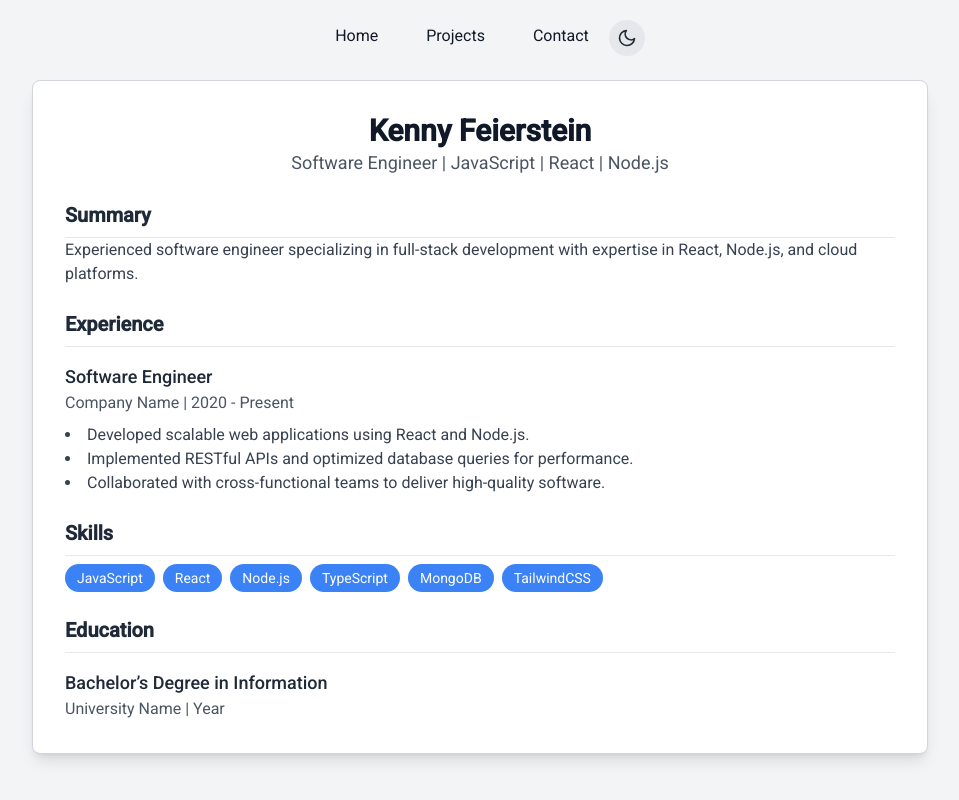
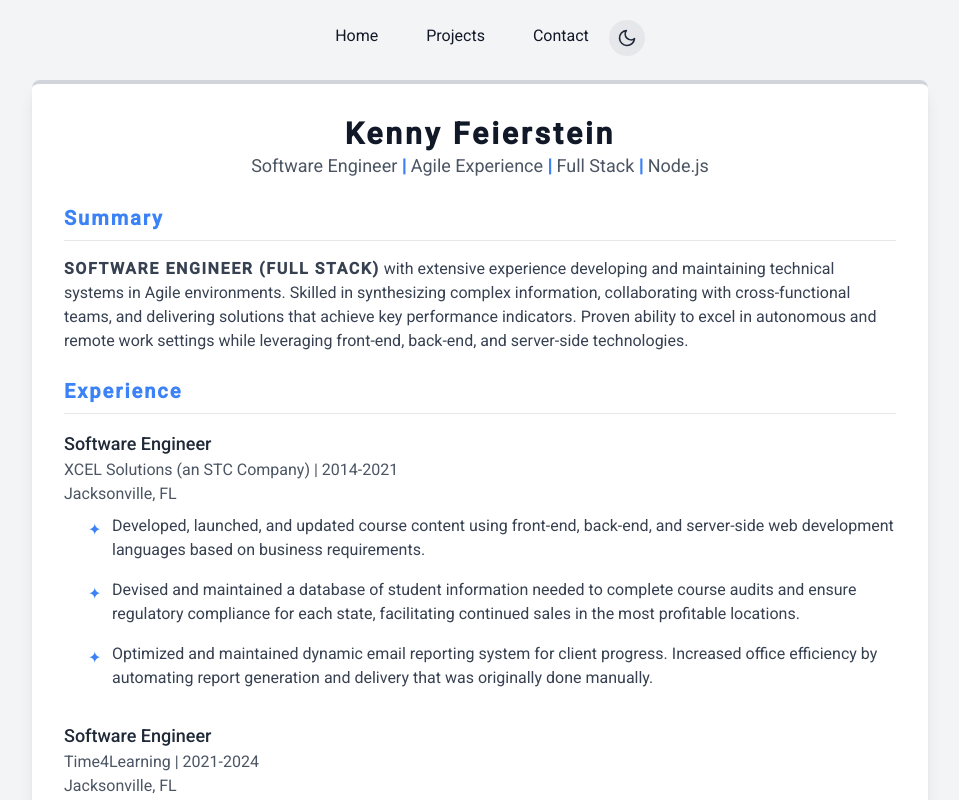
Before and after one commit to Feierstein1/ProfilePage, a Next.js app: page /resume in a window 1280 px wide. Shown: the top 800 px of the page, without its empty margins (160-1119 px from the left). Built offline with nearby package versions, Linux system fonts and the light colour scheme.

Commit message:
setup resume

```diff
--- a/src/app/resume/page.tsx
+++ b/src/app/resume/page.tsx
@@ -1,58 +1,143 @@
 "use client";
+
+const skills = [
+  "JavaScript", "React", "Node.js", "TypeScript", "MongoDB", "TailwindCSS", "Postgre", "Firebase", "BootStrap", "MUI", "HTML", "CSS", "GIT"
+]
+
+const experience = [
+  {
+    title: "Software Engineer",
+    company: "XCEL Solutions (an STC Company) ",
+    location: "Jacksonville, FL",
+    date: "2014-2021",
+    details: [
+      "Developed, launched, and updated course content using front-end, back-end, and server-side web development languages based on business requirements. ",
+      "Devised and maintained a database of student information needed to complete course audits and ensure regulatory compliance for each state, facilitating continued sales in the most profitable locations. ",
+      "Optimized and maintained dynamic email reporting system for client progress. Increased office efficiency by automating report generation and delivery that was originally done manually."
+    ]
+  },
+  {
+    title: "Software Engineer",
+    company: "Time4Learning ",
+    location: "Jacksonville, FL",
+    date: "2021-2024",
+    details: [
+      "Collaborated with academic course curriculum developers to create complex online interactive experiences for grade school students.",
+      "Developed and maintained features while ensuring timely delivery and adherence to requirements outlined in Jira tickets."
+    ]
+  }
+]
+
+// Style sets
+const titleStyle = 'text-xl text-blue-500  tracking-widest font-semibold  border-b pb-2'
 
 const Resume = () => {
   return (
-    <div className="max-w-4xl mx-auto bg-white dark:bg-gray-900 shadow-lg rounded-lg p-8 space-y-6 border border-gray-300 dark:border-gray-700">
+
+      <div className="max-w-4xl mx-auto bg-white dark:bg-gray-900 shadow-lg rounded-lg p-8 space-y-6 border-t-4 border-b-4 border-gray-300 dark:border-gray-700">
       {/* Header Section */}
-      <div className="text-center">
-        <h1 className="text-3xl font-bold text-gray-900 dark:text-gray-100">Kenny Feierstein</h1>
-        <p className="text-lg text-gray-600 dark:text-gray-300">Software Engineer | JavaScript | React | Node.js</p>
-      </div>
+      <Header/>
 
       {/* Summary Section */}
+      <Summary/>
+
+      {/* Experience Section */}
+      <Experience/>
+
+      {/* Education Section */}
+      <Education/>
+
+      {/* Skills Section */}
+      <Skills/>
+    </div>
+  );
+};
+
+const Header = () => {
+  return (
+    <>
+      <div className="text-center">
+        <h1 className="text-3xl tracking-widest font-bold text-gray-900 dark:text-gray-100">Kenny Feierstein</h1>
+        <p className="text-lg text-gray-600 dark:text-gray-300">
+          Software Engineer <b className="text-blue-500">| </b>
+          Agile Experience <b className="text-blue-500">| </b>
+          Full Stack <b className="text-blue-500">| </b>
+          Node.js
+        </p>
+      </div>
+    </>
+  )
+}
+
+const Summary = () => {
+  return (
+    <>
       <section>
-        <h2 className="text-xl font-semibold text-gray-800 dark:text-gray-200 border-b pb-2">Summary</h2>
-        <p className="text-gray-700 dark:text-gray-300">
-          Experienced software engineer specializing in full-stack development with expertise in React, Node.js, and cloud platforms.
+        <h2 className={`${titleStyle}`}>Summary</h2>
+        <p className="text-gray-700 dark:text-gray-300 mt-4">
+          <b className="tracking-widest">SOFTWARE ENGINEER (FULL STACK)</b> with extensive experience developing and maintaining technical systems in Agile environments.
+          Skilled in synthesizing complex information, collaborating with cross-functional teams, and delivering solutions that achieve key performance indicators.
+          Proven ability to excel in autonomous and remote work settings while leveraging front-end, back-end, and server-side technologies.
         </p>
       </section>
+    </>
+  )
+}
 
-      {/* Experience Section */}
+const Experience = () => {
+  return (
+    <>
       <section>
-        <h2 className="text-xl font-semibold text-gray-800 dark:text-gray-200 border-b pb-2">Experience</h2>
-        <div className="mt-4">
-          <h3 className="text-lg font-medium text-gray-800 dark:text-gray-200">Software Engineer</h3>
-          <p className="text-gray-600 dark:text-gray-400">Company Name | 2020 - Present</p>
-          <ul className="list-disc list-inside text-gray-700 dark:text-gray-300 mt-2">
-            <li>Developed scalable web applications using React and Node.js.</li>
-            <li>Implemented RESTful APIs and optimized database queries for performance.</li>
-            <li>Collaborated with cross-functional teams to deliver high-quality software.</li>
-          </ul>
-        </div>
+        <h2 className={`${titleStyle}`}>Experience</h2>
+        {experience.map(({ title, company, location, date, details }, index) => (
+          <div key={index} className="mt-4">
+            <h3 className="text-lg font-medium text-gray-800 dark:text-gray-200">{title}</h3>
+            <p className="text-gray-600 dark:text-gray-400">{company} | {date}</p>
+            <p className="text-gray-600 dark:text-gray-400">{location}</p>
+            <ul className="list-none list-outside pl-6 text-gray-700 dark:text-gray-300 mt-2">
+              {details.map((d, i) =>  (
+                <li key={i} className="pb-4 relative pl-6 before:absolute before:left-0 before:top-1 before:text-blue-500 before:content-['\2726']">
+                  {d}
+                </li>
+              ))}
+            </ul>
+          </div>
+        ))}
       </section>
+    </>
+  )
+}
 
-      {/* Skills Section */}
+const Skills = () => {
+  return (
+    <>
       <section>
-        <h2 className="text-xl font-semibold text-gray-800 dark:text-gray-200 border-b pb-2">Skills</h2>
-        <div className="flex flex-wrap gap-2 mt-2">
-          {["JavaScript", "React", "Node.js", "TypeScript", "MongoDB", "TailwindCSS"].map((skill, index) => (
+        <h2 className={`${titleStyle}`}>Skills</h2>
+        <div className="flex flex-wrap gap-2 mt-3">
+          {skills.map((skill, index) => (
             <span key={index} className="bg-blue-500 text-white text-sm px-3 py-1 rounded-full">
               {skill}
             </span>
           ))}
         </div>
       </section>
+    </>
+  )
+}
 
-      {/* Education Section */}
-      <section>
-        <h2 className="text-xl font-semibold text-gray-800 dark:text-gray-200 border-b pb-2">Education</h2>
+const Education = () => {
+  return (
+    <>
+    <section>
+        <h2 className={`${titleStyle}`}>Education</h2>
         <div className="mt-4">
-          <h3 className="text-lg font-medium text-gray-800 dark:text-gray-200">Bachelor’s Degree in Information</h3>
-          <p className="text-gray-600 dark:text-gray-400">University Name | Year</p>
+          <h3 className="text-lg font-medium text-gray-800 dark:text-gray-200">Bachelor of Science (BS), Information Science (Computer Science Program)</h3>
+          <p className="text-gray-600 dark:text-gray-400">University of North Florida | 2018</p>
         </div>
       </section>
-    </div>
-  );
-};
+    </>
+  )
+}
+
 
 export default Resume;
--- a/src/components/Profile.tsx
+++ b/src/components/Profile.tsx
@@ -12,7 +12,7 @@ const Profile = () => {
           Kenny Feierstein
         </h2>
       </div>
-      <div className="grid grid-cols-1 sm:grid-cols-1 md:grid-cols-2 items-center bg-gray-100 dark:bg-gray-900 p-6 rounded-xl border-t-4 border-b-4 m-6">
+      <div className="grid grid-cols-1 sm:grid-cols-1 md:grid-cols-2 items-center bg-gray-100 dark:bg-gray-900 p-6 rounded-xl border-t-4 border-b-4 dark:border-gray-700 m-6">
         <Summary />
         <Picture />
       </div>
```
